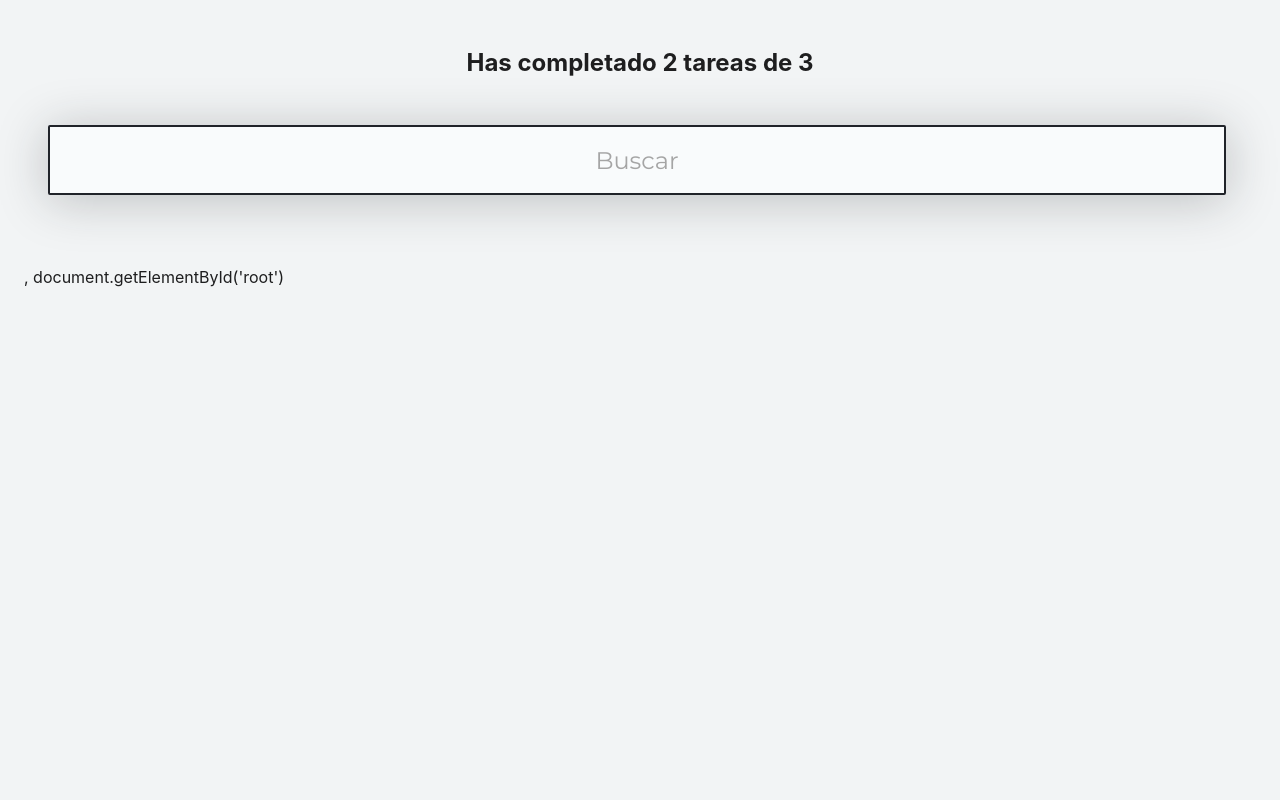
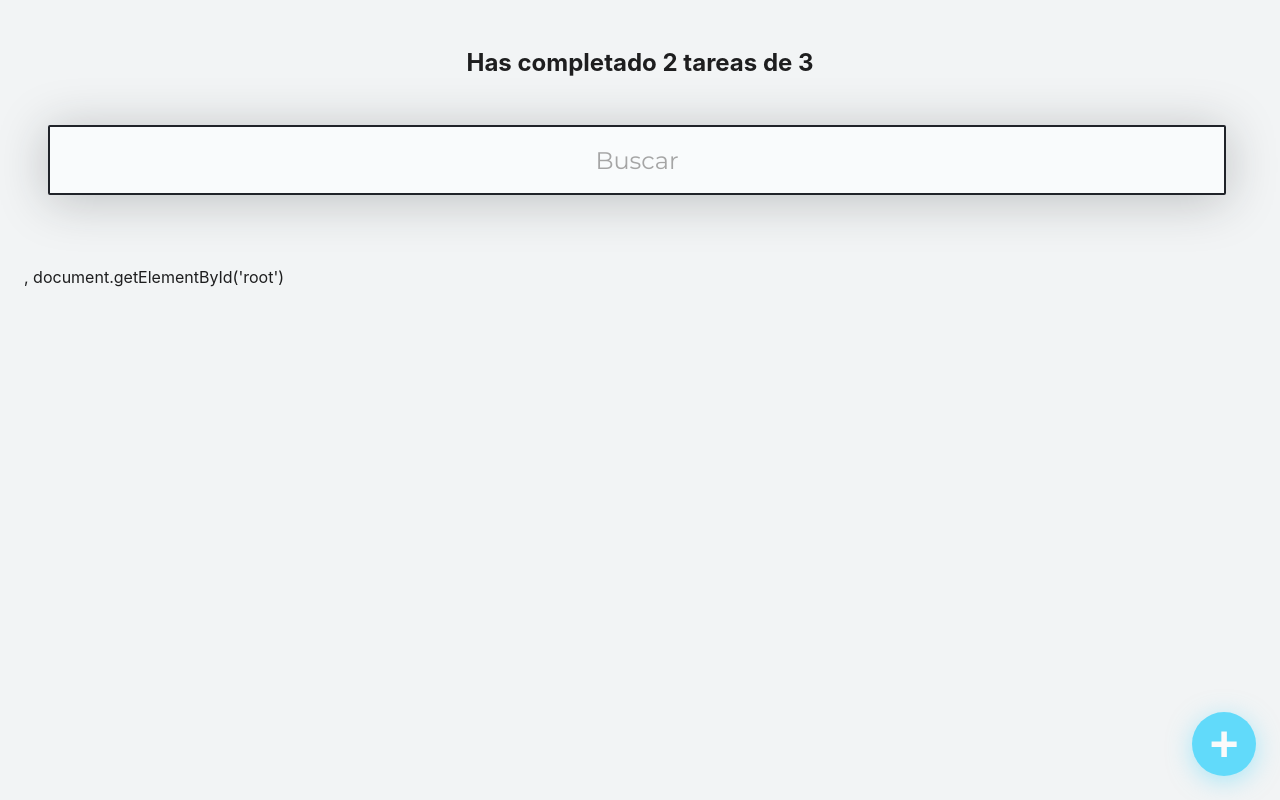
Before and after one commit to chriscodex/ReactJS-Introduction, a React (Create React App) app: page / in a window 1280 px wide. Built offline with nearby package versions, Linux system fonts and the light colour scheme.

Commit message:
CreateTodoButtom component added to App

```diff
--- a/src/App.js
+++ b/src/App.js
@@ -59,6 +59,7 @@ function App() {
       <TodoList>
       </TodoList>
 
+      <CreateTodoButtom />
     </react.Fragment>
   )
 }
```
